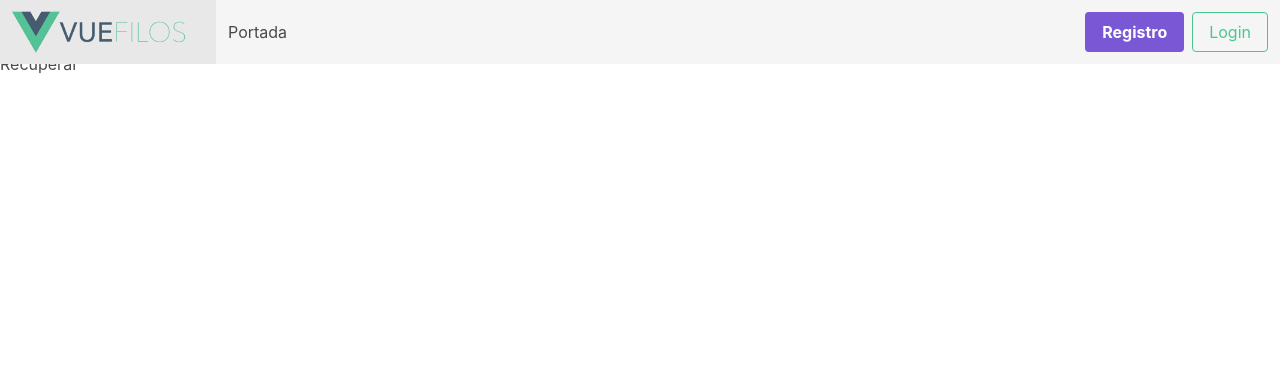
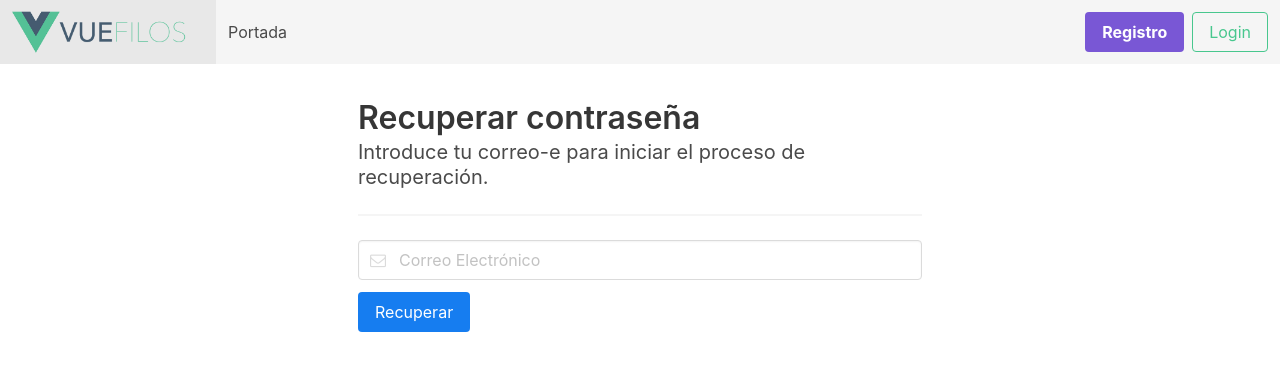
Before and after one commit to joseluisgs/vuefilos, a Vue app: page /recuperar in a window 1280 px wide. Shown: the top 370 px of the page. Built offline with nearby package versions, Linux system fonts and the light colour scheme; no server answers.

Commit message:
Recuperar password

```diff
--- a/src/services/AuthService.js
+++ b/src/services/AuthService.js
@@ -33,4 +33,9 @@ export default {
     const res = await Auth.createUserWithEmailAndPassword(email, password);
     return res.user;
   },
+  // Recupera al password dado un email
+  // https://firebase.google.com/docs/reference/js/firebase.auth.Auth#sendpasswordresetemail
+  async reset(email) {
+    return Auth.sendPasswordResetEmail(email);
+  },
 };
--- a/src/views/Recuperar.vue
+++ b/src/views/Recuperar.vue
@@ -1,13 +1,80 @@
 <template>
-  <h1>Recuperar</h1>
+  <section class="section">
+    <div class="container">
+      <div class="columns is-centered">
+        <div class="column is-half">
+          <h1 class="title">Recuperar contraseña</h1>
+          <p class="subtitle">Introduce tu correo-e para iniciar el proceso de recuperación.</p>
+          <hr />
+          <form @submit.prevent="recuperarPassword">
+              <p class="control has-icons-left has-icons-right">
+                <b-field>
+                  <b-input
+                    placeholder="Correo Electrónico"
+                    v-model.trim="email"
+                    required
+                    type="email"
+                    icon="email">
+                  </b-input>
+                </b-field>
+                <span class="icon is-small is-left">
+                  <i class="fa fa-envelope-o"></i>
+                </span>
+              </p>
+            <div class="field">
+              <p class="control">
+                <button class="button is-info" :class="{'is-loading': trabajando}">Recuperar</button>
+              </p>
+            </div>
+          </form>
+        </div>
+      </div>
+    </div>
+  </section>
 </template>
 
 <script>
+import AuthService from '@/services/AuthService';
+
 export default {
   name: 'Recuperar',
+  data() {
+    return {
+      email: '',
+      trabajando: false,
+    };
+  },
+  methods: {
+    recuperarPassword() {
+      this.trabajando = true;
+      try {
+        // Hacemos el reset
+        AuthService.reset(this.email);
+        this.email = '';
+        this.redirigir();
+      } catch (error) {
+        this.alerta(error);
+      } finally {
+        this.trabajando = false;
+      }
+    },
+    // Redirige a otro lado
+    redirigir() {
+      const timeout = setTimeout(() => {
+        clearTimeout(timeout);
+        this.$router.push('/login');
+      }, 2000);
+    },
+    // alerta
+    alerta(mensaje) {
+      this.$buefy.notification.open({
+        message: `${mensaje}`,
+        type: 'is-danger',
+      });
+    },
+  },
 };
 </script>
 
 <style>
-
 </style>
```
Also changed, not shown: 1 other file (tests, documents, lock files or other folders).
